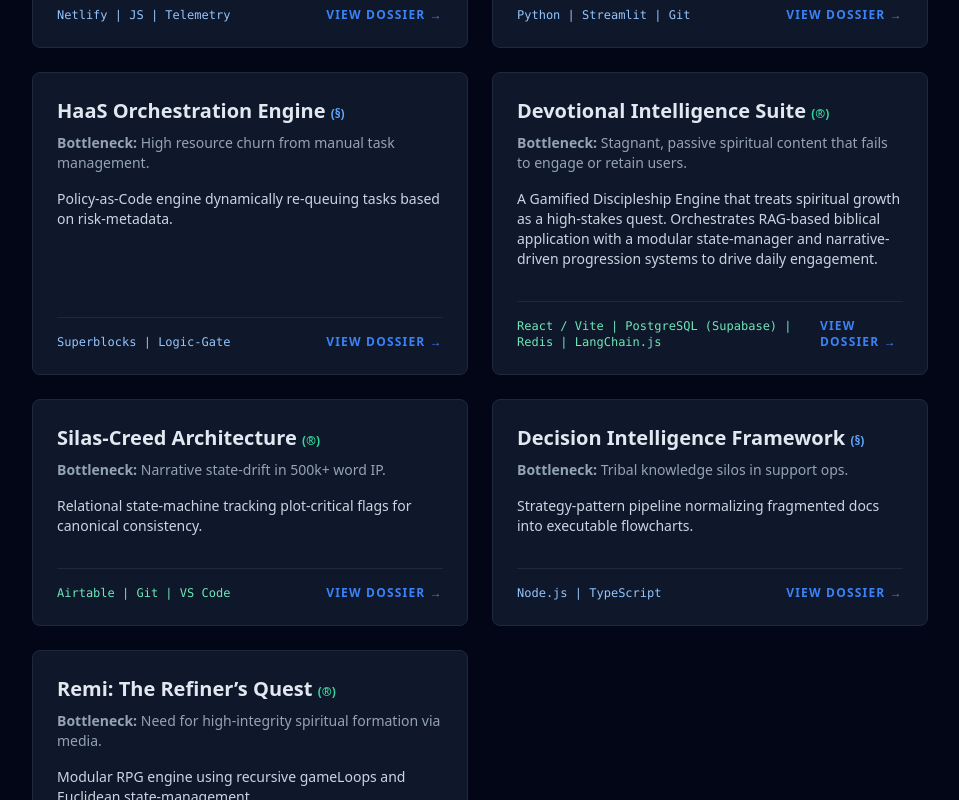
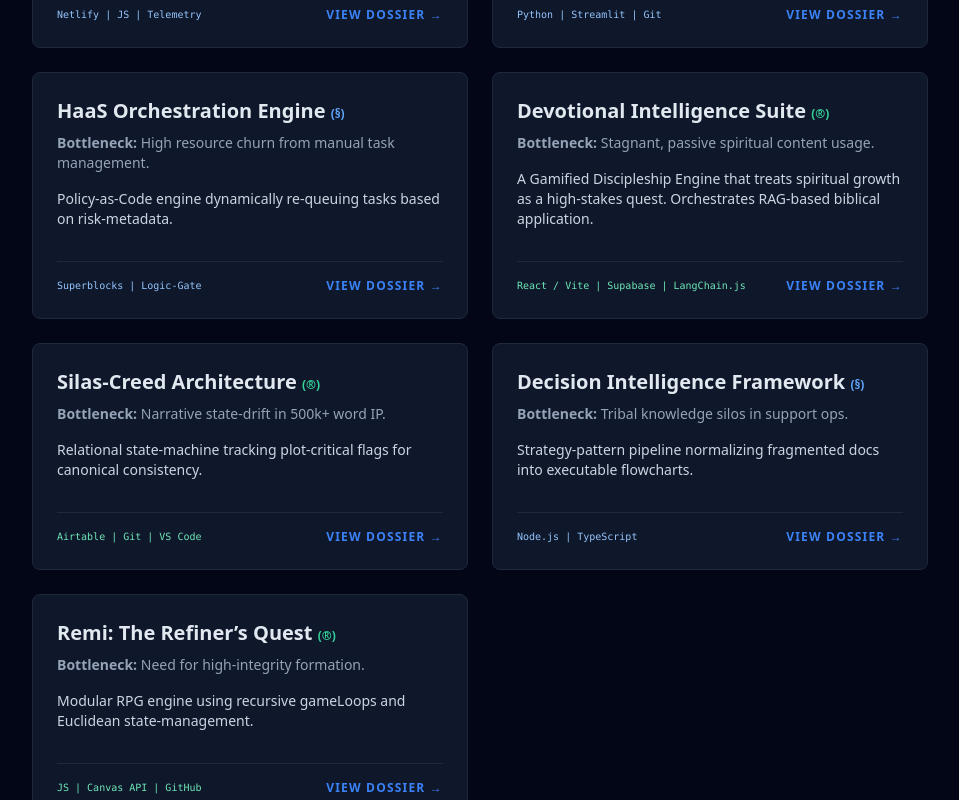
Before and after one commit to DeeGal-creator/systems-lab, a plain HTML site: page index.html in a window 1280 px wide. Shown: the part 500-1300 px from the top of the page, without its empty margins (160-1119 px from the left). Drawn offline with nearby package versions, Linux system fonts and the light colour scheme.

Commit message:
UI: Standardize card footers for uniformity

```diff
--- a/index.html
+++ b/index.html
@@ -24,9 +24,10 @@
         </div>
     </header>
 
+    <!-- Standardized the Grid to ensure uniform card height -->
     <main class="grid md:grid-cols-2 gap-6">
 
-        <!-- Card Template Helper Function: Every card now uses this same layout -->
+        <!-- Card Template Used for consistency -->
 
         <!-- 1. Trust Vector -->
         <article class="p-6 border border-slate-800 rounded-lg bg-slate-900 hover:border-blue-500 transition-all flex flex-col justify-between">
@@ -35,9 +36,9 @@
                 <p class="text-sm text-slate-400 mb-4"><strong>Bottleneck:</strong> Human error in high-pressure triage.</p>
                 <p class="text-sm text-slate-300 mb-4">Gamified simulation engine using L1–L4 telemetry to quantify decision accuracy.</p>
             </div>
-            <div class="flex justify-between items-center mt-4 pt-4 border-t border-slate-800">
-                <div class="text-xs font-mono text-blue-300">Netlify | JS | Telemetry</div>
-                <a href="trust-vector.html" class="text-xs font-bold text-blue-500 hover:text-blue-300 uppercase tracking-widest">View Dossier →</a>
+            <div class="flex flex-wrap items-center justify-between gap-4 mt-4 pt-4 border-t border-slate-800">
+                <div class="text-[10px] font-mono text-blue-300 leading-tight">Netlify | JS | Telemetry</div>
+                <a href="trust-vector.html" class="text-xs font-bold text-blue-500 hover:text-blue-300 uppercase tracking-widest whitespace-nowrap">View Dossier →</a>
             </div>
         </article>
 
@@ -48,9 +49,9 @@
                 <p class="text-sm text-slate-400 mb-4"><strong>Bottleneck:</strong> Non-deterministic AI outputs.</p>
                 <p class="text-sm text-slate-300 mb-4">CI/CD-integrated adversarial pipeline enforcing safety logic-gates.</p>
             </div>
-            <div class="flex justify-between items-center mt-4 pt-4 border-t border-slate-800">
-                <div class="text-xs font-mono text-blue-300">Python | Streamlit | Git</div>
-                <a href="audit-gate.html" class="text-xs font-bold text-blue-500 hover:text-blue-300 uppercase tracking-widest">View Dossier →</a>
+            <div class="flex flex-wrap items-center justify-between gap-4 mt-4 pt-4 border-t border-slate-800">
+                <div class="text-[10px] font-mono text-blue-300 leading-tight">Python | Streamlit | Git</div>
+                <a href="audit-gate.html" class="text-xs font-bold text-blue-500 hover:text-blue-300 uppercase tracking-widest whitespace-nowrap">View Dossier →</a>
             </div>
         </article>
 
@@ -61,9 +62,9 @@
                 <p class="text-sm text-slate-400 mb-4"><strong>Bottleneck:</strong> High resource churn from manual task management.</p>
                 <p class="text-sm text-slate-300 mb-4">Policy-as-Code engine dynamically re-queuing tasks based on risk-metadata.</p>
             </div>
-            <div class="flex justify-between items-center mt-4 pt-4 border-t border-slate-800">
-                <div class="text-xs font-mono text-blue-300">Superblocks | Logic-Gate</div>
-                <a href="haas.html" class="text-xs font-bold text-blue-500 hover:text-blue-300 uppercase tracking-widest">View Dossier →</a>
+            <div class="flex flex-wrap items-center justify-between gap-4 mt-4 pt-4 border-t border-slate-800">
+                <div class="text-[10px] font-mono text-blue-300 leading-tight">Superblocks | Logic-Gate</div>
+                <a href="haas.html" class="text-xs font-bold text-blue-500 hover:text-blue-300 uppercase tracking-widest whitespace-nowrap">View Dossier →</a>
             </div>
         </article>
 
@@ -71,12 +72,12 @@
         <article class="p-6 border border-slate-800 rounded-lg bg-slate-900 hover:border-blue-500 transition-all flex flex-col justify-between">
             <div>
                 <h2 class="text-xl font-semibold mb-2"><a href="devotional.html" class="hover:text-blue-400">Devotional Intelligence Suite <span class="text-xs text-emerald-400">(®)</span></a></h2>
-                <p class="text-sm text-slate-400 mb-4"><strong>Bottleneck:</strong> Stagnant, passive spiritual content that fails to engage or retain users.</p>
-                <p class="text-sm text-slate-300 mb-4">A Gamified Discipleship Engine that treats spiritual growth as a high-stakes quest. Orchestrates RAG-based biblical application with a modular state-manager and narrative-driven progression systems to drive daily engagement.</p>
+                <p class="text-sm text-slate-400 mb-4"><strong>Bottleneck:</strong> Stagnant, passive spiritual content usage.</p>
+                <p class="text-sm text-slate-300 mb-4">A Gamified Discipleship Engine that treats spiritual growth as a high-stakes quest. Orchestrates RAG-based biblical application.</p>
             </div>
-            <div class="flex justify-between items-center mt-4 pt-4 border-t border-slate-800">
-                <div class="text-xs font-mono text-emerald-300">React / Vite | PostgreSQL (Supabase) | Redis | LangChain.js</div>
-                <a href="devotional.html" class="text-xs font-bold text-blue-500 hover:text-blue-300 uppercase tracking-widest">View Dossier →</a>
+            <div class="flex flex-wrap items-center justify-between gap-4 mt-4 pt-4 border-t border-slate-800">
+                <div class="text-[10px] font-mono text-emerald-300 leading-tight">React / Vite | Supabase | LangChain.js</div>
+                <a href="devotional.html" class="text-xs font-bold text-blue-500 hover:text-blue-300 uppercase tracking-widest whitespace-nowrap">View Dossier →</a>
             </div>
         </article>
 
@@ -87,9 +88,9 @@
                 <p class="text-sm text-slate-400 mb-4"><strong>Bottleneck:</strong> Narrative state-drift in 500k+ word IP.</p>
                 <p class="text-sm text-slate-300 mb-4">Relational state-machine tracking plot-critical flags for canonical consistency.</p>
             </div>
-            <div class="flex justify-between items-center mt-4 pt-4 border-t border-slate-800">
-                <div class="text-xs font-mono text-emerald-300">Airtable | Git | VS Code</div>
-                <a href="silas-creed.html" class="text-xs font-bold text-blue-500 hover:text-blue-300 uppercase tracking-widest">View Dossier →</a>
+            <div class="flex flex-wrap items-center justify-between gap-4 mt-4 pt-4 border-t border-slate-800">
+                <div class="text-[10px] font-mono text-emerald-300 leading-tight">Airtable | Git | VS Code</div>
+                <a href="silas-creed.html" class="text-xs font-bold text-blue-500 hover:text-blue-300 uppercase tracking-widest whitespace-nowrap">View Dossier →</a>
             </div>
         </article>
 
@@ -100,9 +101,9 @@
                 <p class="text-sm text-slate-400 mb-4"><strong>Bottleneck:</strong> Tribal knowledge silos in support ops.</p>
                 <p class="text-sm text-slate-300 mb-4">Strategy-pattern pipeline normalizing fragmented docs into executable flowcharts.</p>
             </div>
-            <div class="flex justify-between items-center mt-4 pt-4 border-t border-slate-800">
-                <div class="text-xs font-mono text-blue-300">Node.js | TypeScript</div>
-                <a href="decision-intel.html" class="text-xs font-bold text-blue-500 hover:text-blue-300 uppercase tracking-widest">View Dossier →</a>
+            <div class="flex flex-wrap items-center justify-between gap-4 mt-4 pt-4 border-t border-slate-800">
+                <div class="text-[10px] font-mono text-blue-300 leading-tight">Node.js | TypeScript</div>
+                <a href="decision-intel.html" class="text-xs font-bold text-blue-500 hover:text-blue-300 uppercase tracking-widest whitespace-nowrap">View Dossier →</a>
             </div>
         </article>
 
@@ -110,12 +111,12 @@
         <article class="p-6 border border-slate-800 rounded-lg bg-slate-900 hover:border-blue-500 transition-all flex flex-col justify-between">
             <div>
                 <h2 class="text-xl font-semibold mb-2"><a href="remi.html" class="hover:text-blue-400">Remi: The Refiner’s Quest <span class="text-xs text-emerald-400">(®)</span></a></h2>
-                <p class="text-sm text-slate-400 mb-4"><strong>Bottleneck:</strong> Need for high-integrity spiritual formation via media.</p>
+                <p class="text-sm text-slate-400 mb-4"><strong>Bottleneck:</strong> Need for high-integrity formation.</p>
                 <p class="text-sm text-slate-300 mb-4">Modular RPG engine using recursive gameLoops and Euclidean state-management.</p>
             </div>
-            <div class="flex justify-between items-center mt-4 pt-4 border-t border-slate-800">
-                <div class="text-xs font-mono text-emerald-300">JS | Canvas API | GitHub</div>
-                <a href="remi.html" class="text-xs font-bold text-blue-500 hover:text-blue-300 uppercase tracking-widest">View Dossier →</a>
+            <div class="flex flex-wrap items-center justify-between gap-4 mt-4 pt-4 border-t border-slate-800">
+                <div class="text-[10px] font-mono text-emerald-300 leading-tight">JS | Canvas API | GitHub</div>
+                <a href="remi.html" class="text-xs font-bold text-blue-500 hover:text-blue-300 uppercase tracking-widest whitespace-nowrap">View Dossier →</a>
             </div>
         </article>
 
```
